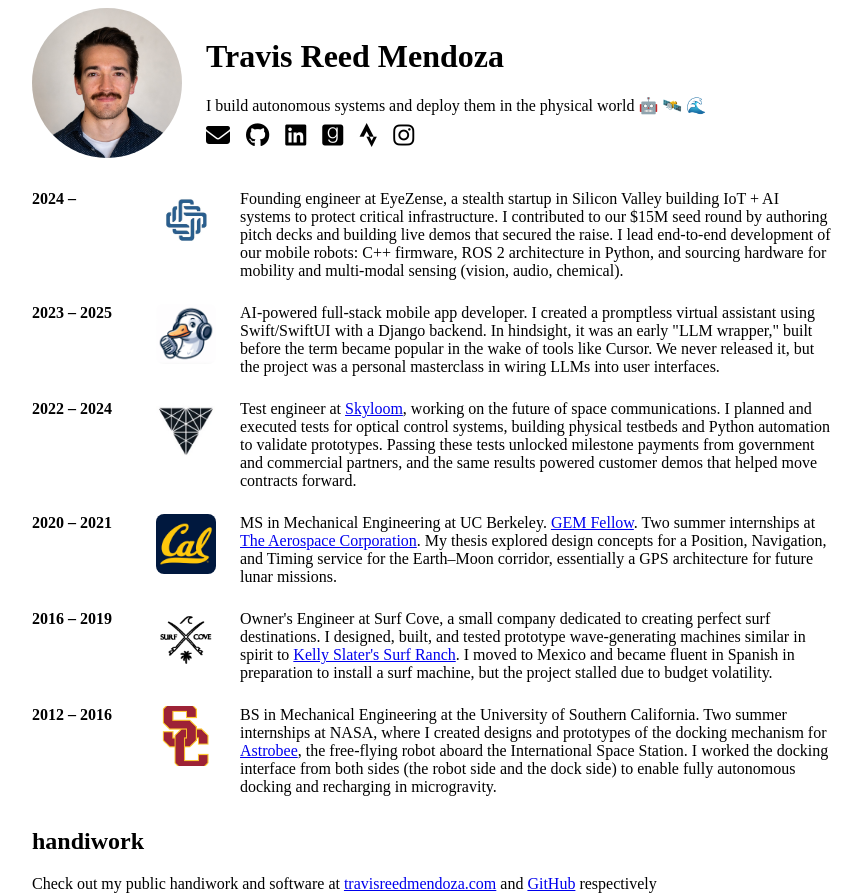
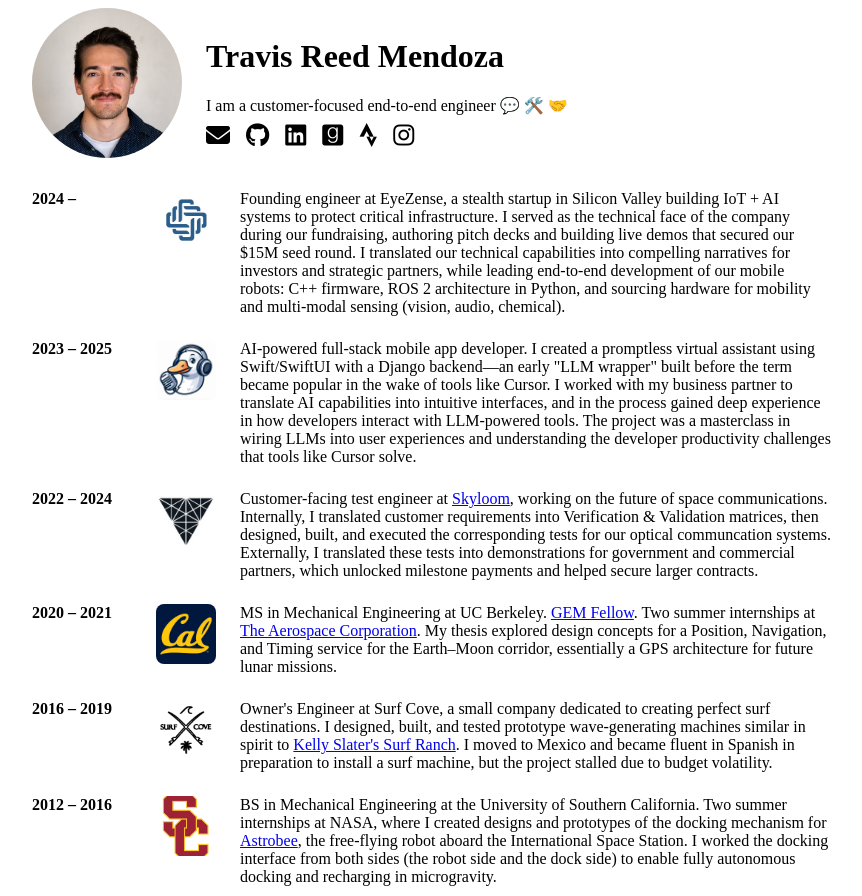
Before and after one commit to travis-mendoza/digital-garden, a plain HTML site: page index.html in a window 1280 px wide. Shown: the top 896 px of the page, without its empty margins (208-1070 px from the left). Drawn offline with Linux system fonts and the light colour scheme.

Commit message:
tailor page for field engineer position

```diff
--- a/index.html
+++ b/index.html
@@ -13,7 +13,7 @@
             <img src="images/headshot_square.jpg" alt="Travis Reed Mendoza" class="headshot">
             <div class="hero-text">
                 <h1>Travis Reed Mendoza</h1>
-                <p>I build autonomous systems and deploy them in the physical world 🤖 🛰️ 🌊</p>
+                <p>I am a customer-focused end-to-end engineer 💬 🛠️ 🤝</p>
                 <div class="social-links">
                     <a href="mailto:travmendoza@gmail.com" title="Email"><i class="fa-solid fa-envelope"></i></a>
                     <a href="https://github.com/travis-mendoza" title="GitHub"><i class="fa-brands fa-github"></i></a>
@@ -30,21 +30,21 @@
                 <div class="timeline-year">2024 –</div>
                 <img src="cv/emblems/EyeZense_emblem.jpg" alt="EyeZense" class="timeline-emblem">
                 <div class="timeline-content">
-                    Founding engineer at EyeZense, a stealth startup in Silicon Valley building IoT + AI systems to protect critical infrastructure. I contributed to our $15M seed round by authoring pitch decks and building live demos that secured the raise. I lead end-to-end development of our mobile robots: C++ firmware, ROS 2 architecture in Python, and sourcing hardware for mobility and multi-modal sensing (vision, audio, chemical).
+                    Founding engineer at EyeZense, a stealth startup in Silicon Valley building IoT + AI systems to protect critical infrastructure. I served as the technical face of the company during our fundraising, authoring pitch decks and building live demos that secured our $15M seed round. I translated our technical capabilities into compelling narratives for investors and strategic partners, while leading end-to-end development of our mobile robots: C++ firmware, ROS 2 architecture in Python, and sourcing hardware for mobility and multi-modal sensing (vision, audio, chemical).
                 </div>
             </div>
             <div class="timeline-entry">
                 <div class="timeline-year">2023 – 2025</div>
                 <img src="cv/emblems/Cohost_emblem.png" alt="Cohost" class="timeline-emblem">
                 <div class="timeline-content">
-                    AI-powered full-stack mobile app developer. I created a promptless virtual assistant using Swift/SwiftUI with a Django backend. In hindsight, it was an early "LLM wrapper," built before the term became popular in the wake of tools like Cursor. We never released it, but the project was a personal masterclass in wiring LLMs into user interfaces.
+                    AI-powered full-stack mobile app developer. I created a promptless virtual assistant using Swift/SwiftUI with a Django backend—an early "LLM wrapper" built before the term became popular in the wake of tools like Cursor. I worked with my business partner to translate AI capabilities into intuitive interfaces, and in the process gained deep experience in how developers interact with LLM-powered tools. The project was a masterclass in wiring LLMs into user experiences and understanding the developer productivity challenges that tools like Cursor solve.
                 </div>
             </div>
             <div class="timeline-entry">
                 <div class="timeline-year">2022 – 2024</div>
                 <img src="cv/emblems/Skyloom_emblem_refit.jpg" alt="Skyloom" class="timeline-emblem">
                 <div class="timeline-content">
-                    Test engineer at <a href="https://www.skyloom.co/">Skyloom</a>, working on the future of space communications. I planned and executed tests for optical control systems, building physical testbeds and Python automation to validate prototypes. Passing these tests unlocked milestone payments from government and commercial partners, and the same results powered customer demos that helped move contracts forward.
+                    Customer-facing test engineer at <a href="https://www.skyloom.co/">Skyloom</a>, working on the future of space communications. Internally, I translated customer requirements into Verification & Validation matrices, then designed, built, and executed the corresponding tests for our optical communcation systems. Externally, I translated these tests into demonstrations for government and commercial partners, which unlocked milestone payments and helped secure larger contracts.
                 </div>
             </div>
             <div class="timeline-entry">
```
